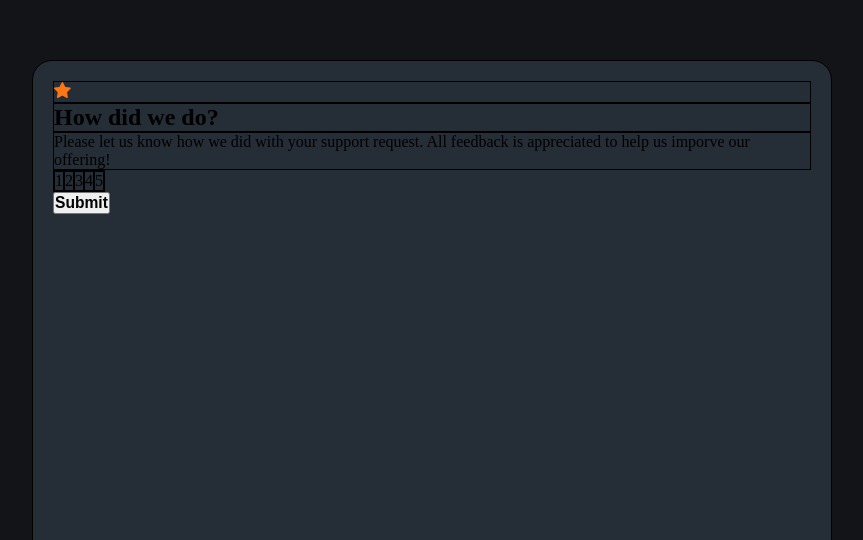
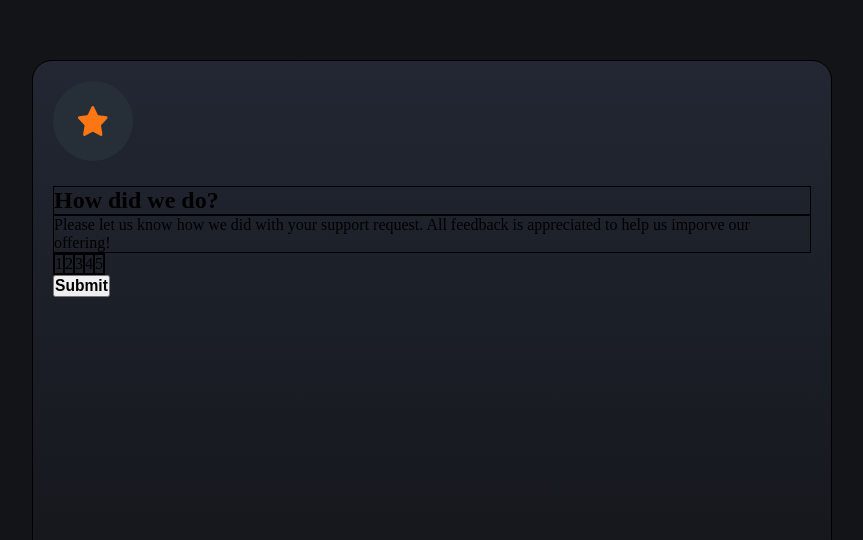
Before and after one commit to Nhoj-Plummer/interactive-rating-component, a React (Create React App) app: page / in a window 1280 px wide. Shown: the part 260-800 px from the top of the page, without its empty margins (208-1071 px from the left). Built offline with nearby package versions, Linux system fonts and the light colour scheme.

Commit message:
Star image has been added

```diff
--- a/src/components/Card/card.css
+++ b/src/components/Card/card.css
@@ -4,6 +4,6 @@
   height: 37.5rem;
   padding: 20px;
   border: 1px solid;
-  background: var(--color-darkblue);
+  background: linear-gradient(to bottom, #222733, #121417);
   border-radius: 1.25rem;
 }
--- a/src/components/Rating/Rating.css
+++ b/src/components/Rating/Rating.css
@@ -1,5 +1,15 @@
 .rating-star_img_container {
-  border: 1px solid;
+  width: 5rem;
+  height: 5rem;
+  padding: 1.563rem;
+  border-radius: 50%;
+  margin-bottom: 25px;
+  background-color: #262f38;
+}
+
+.rating-star_img_container img {
+  width: 100%;
+  height: 100%;
 }
 
 .rating-header-text {
--- a/src/components/index.js
+++ b/src/components/index.js
@@ -1,2 +1 @@
-export { default as Card } from "./Card/card"
 export { default as Rating } from "./Rating/rating"
```
